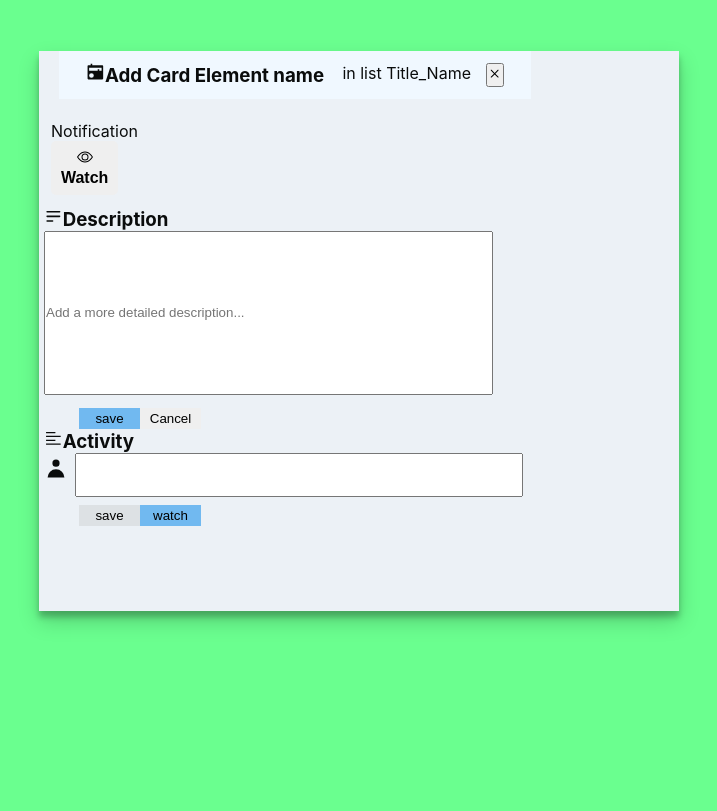
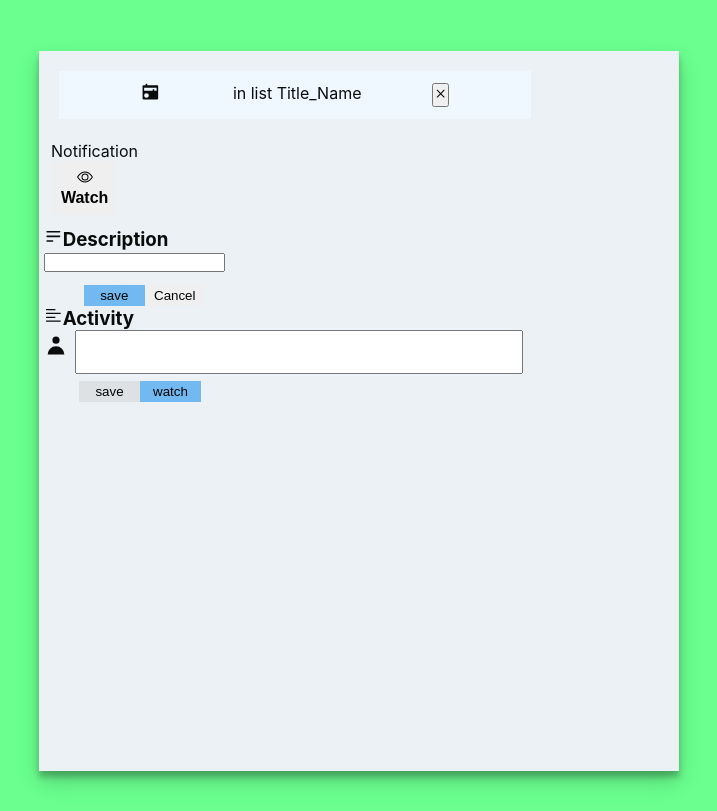
Before and after one commit to shailja026/kanban-board, a React (Create React App) app in the folder board/: page /description/1 in a window 1280 px wide. Shown: the whole page, without its empty margins (281-998 px from the left). Built offline with nearby package versions, Linux system fonts and the light colour scheme.

Commit message:
some functionality been added

```diff
--- a/board/package.json
+++ b/board/package.json
@@ -11,6 +11,7 @@
     "@testing-library/jest-dom": "^5.16.5",
     "@testing-library/react": "^13.4.0",
     "@testing-library/user-event": "^13.5.0",
+    "quill": "^1.3.7",
     "react": "^18.2.0",
     "react-beautiful-dnd": "^13.1.1",
     "react-dom": "^18.2.0",
--- a/board/src/component/Description/Description.js
+++ b/board/src/component/Description/Description.js
@@ -4,44 +4,91 @@ import { BsEye } from 'react-icons/bs';
 import { RiRadioFill } from 'react-icons/ri';
 import { HiOutlineMenuAlt2 } from 'react-icons/hi';
 import { AiOutlineAlignLeft } from 'react-icons/ai';
-import {  HiUser } from 'react-icons/hi';
-import {RxCross2} from "react-icons/rx";
+import { HiUser } from 'react-icons/hi';
+import { RxCross2 } from "react-icons/rx";
 import { useNavigate } from 'react-router-dom';
+import { useSelector } from 'react-redux';
+import { useState } from 'react';
+import { useDispatch } from 'react-redux';
+import { disCription} from '../../store/listSlice';
 
-export  function Description() {
+
+
+export function Description() {
+  const [info , setinfo] = useState("")
+  const disptch = useDispatch()
+
+  const { cardObj } = useSelector((state) => state.listSlice)
+  // console.log("shailja", cardObj)
+
+
+
+
   const navigate = useNavigate()
   const backTohome = () => {
     navigate("/")
 
   }
 
+
+  function handleSave(e) {
+     e.preventDefault()
+
+  setinfo("")
+
+
+
+
+  }
+  function handleChange(text){
+    disptch(disptch(disCription({text})))
+  // setinfo(e.target.value)
+  }
+
+
   return (
     <div className={styles.Whole_Box}>
 
       <div className={styles.header_top}>
-         <h3><RiRadioFill/>Add Card Element name</h3>
+        <h3><RiRadioFill />{cardObj.title}</h3>
+
         <p>in list Title_Name</p>
-          <button onClick={backTohome}>  <RxCross2/> </button>
+        <button onClick={backTohome}>  <RxCross2 /> </button>
       </div>
 
       <div className={styles.second_top}>
         <p>Notification</p>
-            <button className={styles.watch_btn}><BsEye/>Watch</button>
+        <button className={styles.watch_btn}><BsEye />Watch</button>
       </div>
 
       <div className={styles.Description_top}>
-          <h3><HiOutlineMenuAlt2/>Description</h3>
-          <input className={styles.text_area} type="text" placeholder='Add a more detailed description...' />
+        <h3><HiOutlineMenuAlt2 />Description</h3>
+
+        {/* <input
+          className={styles.text_area}
+          type="text"
+           value={info}
+           onChange={handleChange}
+           /> */}
+           {/* <form onSubmit={handleSubmit} className={style.form}>
+        <input value={inputValue} onChange={handleChange} placeholder={type ? 'Enter Card' : 'Enter List'} className={style.input} />
+        <div className={style.btn}>
+          <button type='submit' className={style.save} >save</button> */}
+
+        <form onSubmit={handleSave}>
+          <input value={info} type='text' onChange={(e)=>handleChange(e.target.value)}/>
+          <div className={styles.text_btn}>
+            <button className={styles.save_btn} type='submit'>save</button>
+            <button className={styles.cancel_btn}>Cancel</button>
+          </div>
+        </form>
       </div>
 
-        <div className={styles.text_btn}>
-         <button className={styles.save_btn}>save</button>
-         <button className={styles.cancel_btn}>Cancel</button>
-        </div>
+
 
       <div className={styles.Activity}>
-          <h3> <AiOutlineAlignLeft/>Activity</h3>
-          <div style={{fontSize:"1.5rem"}}> <HiUser/> <input className={styles.text_area_user} type="text" /></div>
+        <h3> <AiOutlineAlignLeft />Activity</h3>
+        <div style={{ fontSize: "1.5rem" }}> <HiUser /> <input className={styles.text_area_user} type="text" /></div>
       </div>
       <div className={styles.text_user_btn}>
         <button className={styles.save_btn_second}>save</button>
--- a/board/src/component/Description/Description.module.css
+++ b/board/src/component/Description/Description.module.css
@@ -1,7 +1,8 @@
 .Whole_Box{
     /* border: 2px solid red; */
+    overflow: auto;
     width: 50%;
-    height: 70vh;
+    height: 90vh;
     margin: 0 auto 40px ;
     margin-top: 4%;
     z-index: 10;
--- a/board/src/component/Home/Todo/List.jsx
+++ b/board/src/component/Home/Todo/List.jsx
@@ -12,7 +12,9 @@ const List = () => {
   const dispatch = useDispatch()
 
   const listItem = useSelector(store => store.listSlice.list)
-  const editHead = ({id , text}) => {
+
+  const editHead = (id , text) => {
+    console.log(id,text)
       dispatch(update({id,text}))
   }
 
@@ -23,8 +25,9 @@ const List = () => {
       listItem && listItem.map((list) => (
         <div className={style.outer} key={list.id}>
           <div className={style.box}>
-            <div className={style.title}>{list.title}
-            <button onClick={(e)=> editHead(list.id , e.target.value)}> <MdEditSquare/></button>
+            <div className={style.title}>
+            <input value={list.title} onChange={(e)=>editHead(list.id , e.target.value)} />
+
             </div>
             {list?.children?.length > 0 && list.children.map((children) => <Card key={children.id} cardInfo={children} listId={list.id}/>)}
             <div className={style.new}><AddNew type='card' parentId={list.id} /></div>
--- a/board/src/component/Home/Todo/TodoCard.jsx
+++ b/board/src/component/Home/Todo/TodoCard.jsx
@@ -1,45 +1,44 @@
-import React, {useState} from 'react'
 
+import { removeList } from '../../../store/listSlice';
 import Style from './TodoCard.module.css'
-import {BsPencilSquare} from 'react-icons/bs';
+import { BsPencilSquare } from 'react-icons/bs';
 import { useDispatch } from 'react-redux';
-import { update,removeList } from '../../../store/listSlice';
-import { createAction } from '@reduxjs/toolkit';
-import {MdOutlineDelete} from "react-icons/md"
-import { useSelector } from 'react-redux';
-import {Link, useNavigate} from "react-router-dom"
-import { Description } from '../../Description/Description';
-
-
-const Card = ({cardInfo,listId}) => {
-  const dispatch = useDispatch();
-  const arr = useSelector((state)=> state.listSlice.list)
-  const navigate = useNavigate()
+import { MdOutlineDelete } from "react-icons/md";
+import { useNavigate } from "react-router-dom";
+import { setCardObject } from '../../../store/listSlice';
 
 
 
+const Card = ({ cardInfo, listId }) => {
+  const dispatch = useDispatch();
+  const navigate = useNavigate()
+  // console.log(cardInfo)
 
+  // routing
+  const navigation = (cardInfo) => {
+    dispatch(setCardObject(cardInfo))
+    navigate(`/description/:${cardInfo.id}`)
 
-  const navigation= ()=> {
-
-    navigate(`/description/:${cardInfo.id}`)
 
   }
 
-   const RemoveList=({cardInfo,listId}) => {
+  // deleting elements
+  const RemoveList = ({ cardInfo, listId }) => {
+     dispatch(removeList({ cardInfo, listId }))
 
-    dispatch(removeList({cardInfo,listId}))
+  }
+  return (
+    <>
+      <div className={Style.container}>
+        {cardInfo.title}
+        <button onClick={() => navigation(cardInfo)}>
+          <BsPencilSquare />
+        </button>
+        <button onClick={() => RemoveList({ cardInfo, listId })}><MdOutlineDelete /></button>
 
-   }
-  return (
+      </div>
 
-    <div className={Style.container}>
-        {cardInfo.title}
-       <button  onClick={navigation}>
-      <BsPencilSquare />
-      </button>
-       <button onClick={()=>RemoveList({cardInfo,listId})}><MdOutlineDelete /></button>
-    </div>
+    </>
 
   )
 }
--- a/board/src/store/listSlice.js
+++ b/board/src/store/listSlice.js
@@ -4,26 +4,28 @@ const listSlice = createSlice({
     name: 'listSlice',
     initialState: {
         list: [],
+        cardObj: {},
+        disCriSave : [],
 
     },
     reducers: {
         addList: (state, action) => {
-            if(state.list){
+            if (state.list) {
                 state.list.push(action.payload)
             }
 
             // console.log("action:", action)
         },
-        addCard: (state,action) => {
+        addCard: (state, action) => {
             console.log(state.list)
             // console.log("action", action, state.list)
             state.list.forEach((item) => {
-                if(item.id === action.payload.parentId){
-                    if(Object.hasOwn(item, "children")){
+                if (item.id === action.payload.parentId) {
+                    if (Object.hasOwn(item, "children")) {
                         item.children.push(action.payload);
                         console.log(item.children)
                     }
-                    else{
+                    else {
                         item.children = [];
                         item.children.push(action.payload);
                         console.log(item.children)
@@ -31,34 +33,40 @@ const listSlice = createSlice({
                 }
             })
         },
-        update : (state,action)=>{
+        update: (state, action) => {
             console.log(action.payload)
-        //     const {id } = action.payload;
-        //     const index = state.list.findIndex(item => item.id = id);
-        //    if(index!==-1){
-        //     state.list[index].title = ""
-        //    }
+            const { id, text } = action.payload;
+            const index = state.list.findIndex(item => item.id === id);
+            if (index !== -1) {
+                state.list[index].title = text
+            }
 
 
         },
-        removeList : (state , action) => {
+        removeList: (state, action) => {
+            const { cardInfo, listId } = action.payload
+            console.log(cardInfo, listId);
+            const todo = state.list.find((list) => list.id === action.payload.listId);
+            console.log(todo)
+            if (todo) {
+                todo.children = todo.children.filter((el) => el.id !== cardInfo.id);
+            }
+        },
 
+        setCardObject: (state, action) => {
+            state.cardObj = action.payload
 
-          const {cardInfo , listId} = action.payload
-          console.log(cardInfo , listId);
-          const todo = state.list.find((list) => list.id === action.payload.listId);
-          console.log(todo)
-          if(todo){
-         todo.children=todo.children.filter((el) => el.id !== cardInfo.id);
-          }
+        },
+        disCription : (state , action) => {
+            //console.log(action.payload)
+            // state.disCriSave.push( action.payload)
+            const {text} = action.payload
 
-
+            console.log(action.payload)
         }
     }
 });
 
-export const {addList} = listSlice.actions;
-export const {addCard} = listSlice.actions;
-export const {update} = listSlice.actions;
-export const {removeList} = listSlice.actions
+export const { addList,addCard ,update , removeList , navigateToDiscription , setCardObject,disCription } = listSlice.actions;
+
 export default listSlice.reducer
```
Also changed, not shown: board/src/component/Home/redux/store.js (deleted), 2 other files (tests, documents, lock files or other folders). Lines whose indentation alone changed are shown as unchanged.
